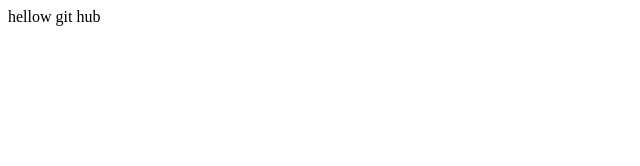
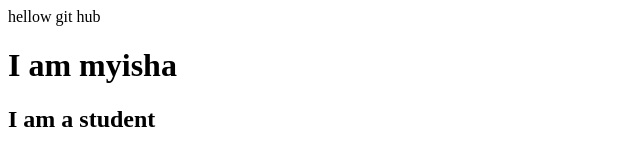
Before and after one commit to myishatunsamiha/gitproject, a plain HTML site: page index.html in a window 1280 px wide. Shown: the whole page, without its empty margins (0-640 px from the left). Drawn offline with Linux system fonts and the light colour scheme.

Commit message:
Adding h1 and h2 tag

```diff
--- a/index.html
+++ b/index.html
@@ -7,6 +7,7 @@
 </head>
 <body>
     hellow git hub
-
+    <h1>I am myisha</h1>
+    <h2>I am a student</h2>
 </body>
 </html>
```
